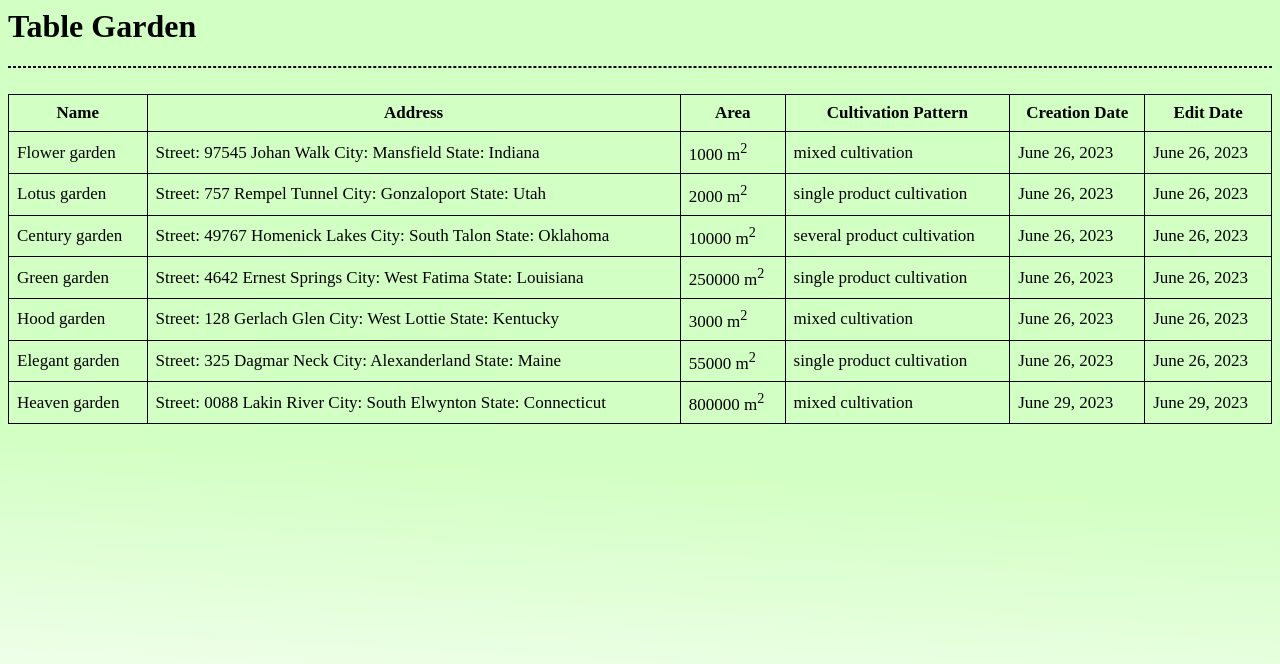
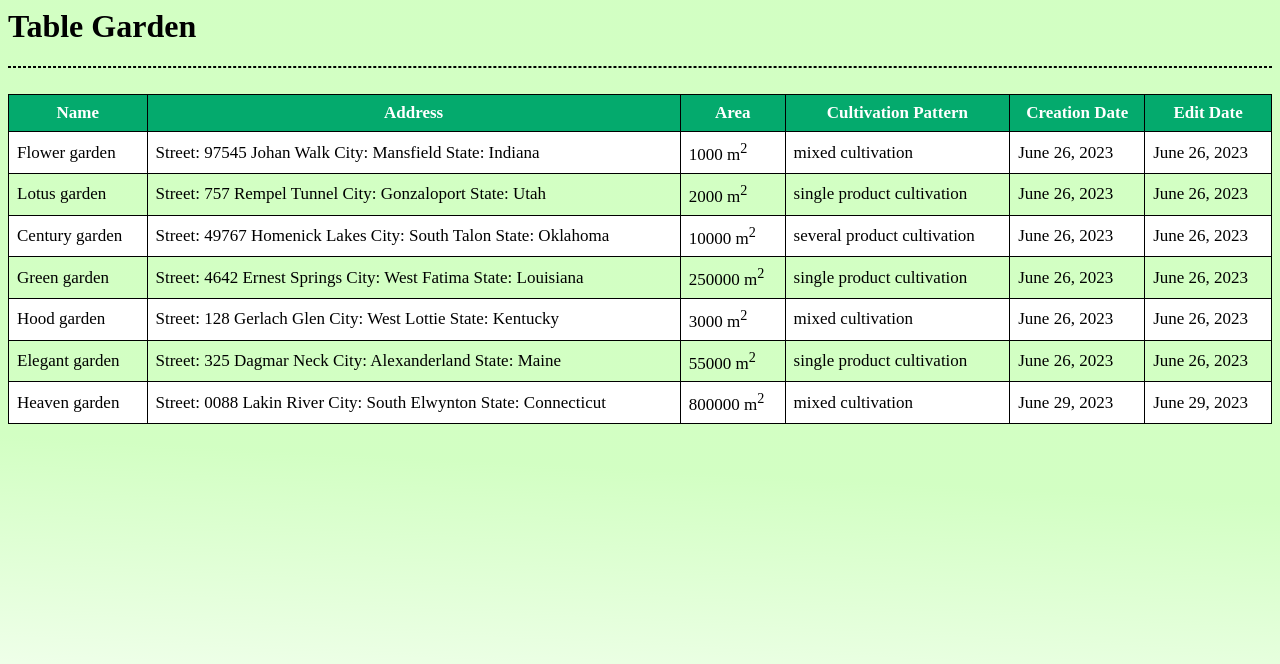
Before and after one commit to amirmohammadre/Gardening-project, a Django app: page /garden/ in a window 1280 px wide. Shown: the top 664 px of the page. Run offline with Django 4.2, Linux system fonts and the light colour scheme; data comes from the database, SQL or seed files in the repository; both versions use the stored data as it was after the commit.

Commit message:
fix project

```diff
--- a/Gardening/garden/models.py
+++ b/Gardening/garden/models.py
@@ -14,7 +14,7 @@ class Garden(models.Model):
 class Cultivation(models.Model):
     garden = models.ForeignKey(Garden, on_delete = models.CASCADE)
     cultivation_date = models.DateField()
-    piece_number = models.IntegerField()
+    piece_number = models.PositiveIntegerField()
 
 
 
--- a/Gardening/garden/views.py
+++ b/Gardening/garden/views.py
@@ -11,8 +11,10 @@ def garden(request):
 
 
 def cultivation(request):
-    return render(request, 'cultivation.html')
+    all = Cultivation.objects.all()
+    return render(request, 'cultivation.html', {'cultivations' : all})
 
 
 def weeklyReport(request):
-    return render(request, 'weekly_report.html')
+    all = WeeklyReport.objects.all()
+    return render(request, 'weekly_report.html', {'reports' : all})
--- a/Gardening/static/style.css
+++ b/Gardening/static/style.css
@@ -5,6 +5,20 @@ body {
 
 hr {
   border: 1px dashed black;
+}
+
+
+tr:nth-child(even) {
+  background-color: white;
+}
+
+th {
+  background-color: #04AA6D;
+  color: white;
+}
+
+tr:hover {
+  background-color: lightblue;
 }
 
 table {
--- a/Gardening/templates/weekly_report.html
+++ b/Gardening/templates/weekly_report.html
@@ -23,6 +23,12 @@
           <th>Description</th>
         </tr>
 
+	{% for report in reports %}
+	<tr>
+		<td> {{ report.report_date }} </td>
+		<td> {{ report.description }} </td>
+   	</tr>
+	{% endfor %}
 
     </table>
 
```
Also changed, not shown: Gardening/templates/cultivation.html (+6 -1 lines), Gardening/db.sqlite3, Gardening/garden/migrations/0004_alter_cultivation_piece_number.py (added).
